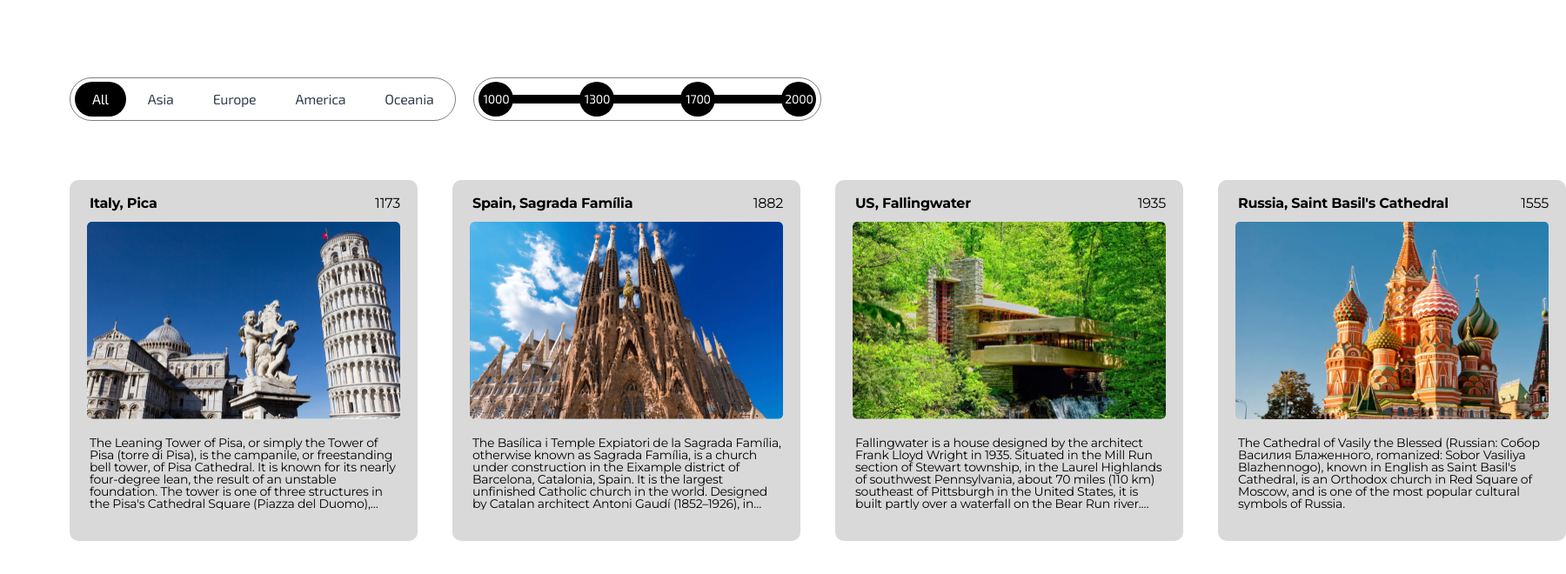
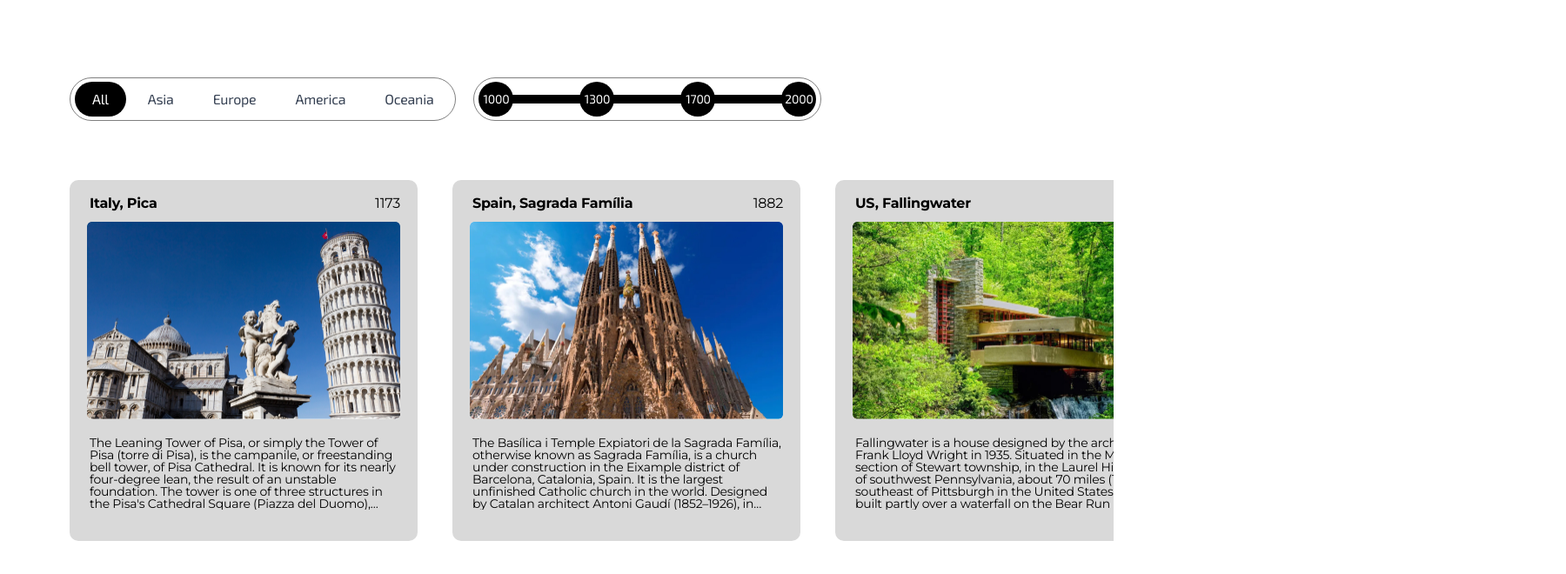
Before and after one commit to fromnowwon/dfluid-fe-assignment, a Next.js app: page / in a window 1280 px wide. Shown: the part 1739-2399 px from the top of the page at 87% size, 1800 px wide, since content can reach past the window. Built offline with nearby package versions, Linux system fonts and the light colour scheme.

Commit message:
feat: 검색 결과가 없는 경우 UI 추가

```diff
--- a/src/pages/home/ui/organisms/HeritageSection.tsx
+++ b/src/pages/home/ui/organisms/HeritageSection.tsx
@@ -41,12 +41,18 @@ export default function HeritageSection() {
           />
         </div>
 
-        <div className="mt-17 pr-10">
-          <div className="flex gap-10 w-max">
-            {filteredData.map((heritage) => (
-              <HeritageCard key={heritage.id} {...heritage} />
-            ))}
-          </div>
+        <div className="mt-17 pr-10 overflow-x-auto">
+          {filteredData.length === 0 ? (
+            <div className="w-full h-[415px] flex items-center justify-center text-gray-dark">
+              Sorry, no matches were found.
+            </div>
+          ) : (
+            <div className="flex gap-10 w-max">
+              {filteredData.map((heritage) => (
+                <HeritageCard key={heritage.id} {...heritage} />
+              ))}
+            </div>
+          )}
         </div>
       </div>
     </section>
```
